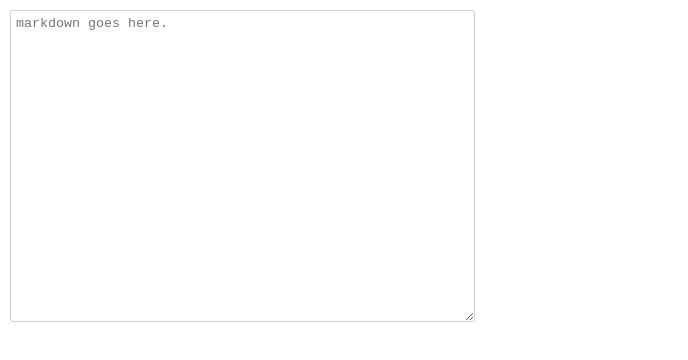
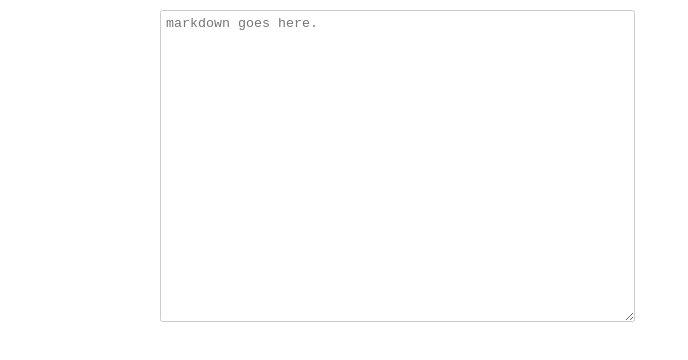
Before and after one commit to alanpaulprice/markdown-previewer, a React app: page / in a window 1280 px wide. Shown: the whole page, without its empty margins (0-688 px from the left). Built offline with nearby package versions, Linux system fonts and the light colour scheme.

Commit message:
centered app container, set flex shrink grow of input/output areas to 0

```diff
--- a/index.html
+++ b/index.html
@@ -9,9 +9,7 @@
 </head>
 
 <body>
-  <div id="container">
-    <!-- react renders content here -->
-  </div>
+  <div id="container"></div>
   <script src="./bundle.js"></script>
 </body>
 </html>
--- a/style.css
+++ b/style.css
@@ -13,11 +13,12 @@ body{
   flex-wrap: wrap;
   max-width: 960px;
   min-width: 320px;
+  margin: 0 auto;
   padding: 5px;
 }
 
 .input-area, .output-area {
-  flex: 1 1 100%;
+  flex: 0 0 100%;
   min-height: 50px;
   outline-width: 0;
   padding: 5px;
```
Also changed, not shown: bundle.js (deleted, +0 -86 lines).
